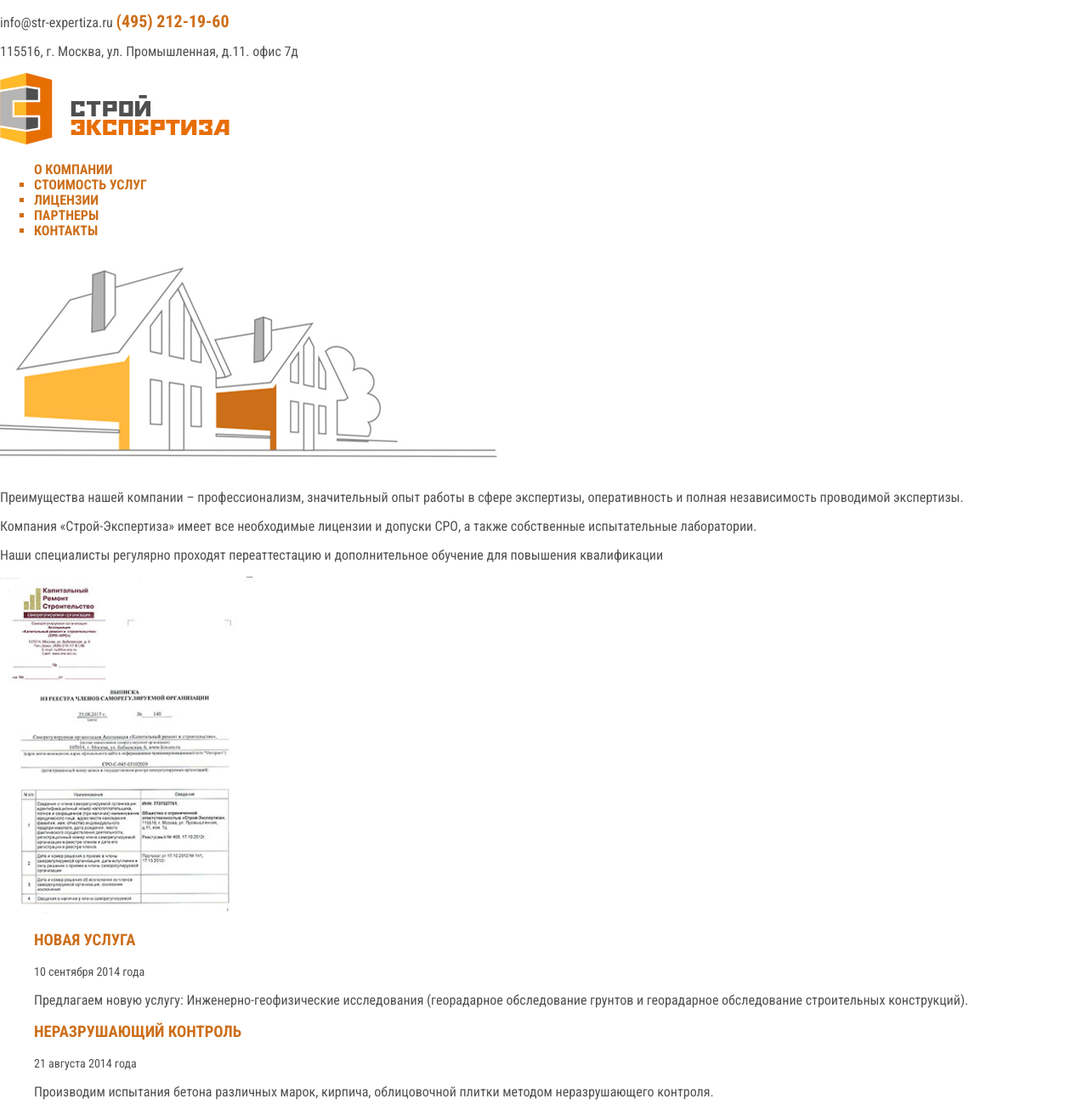
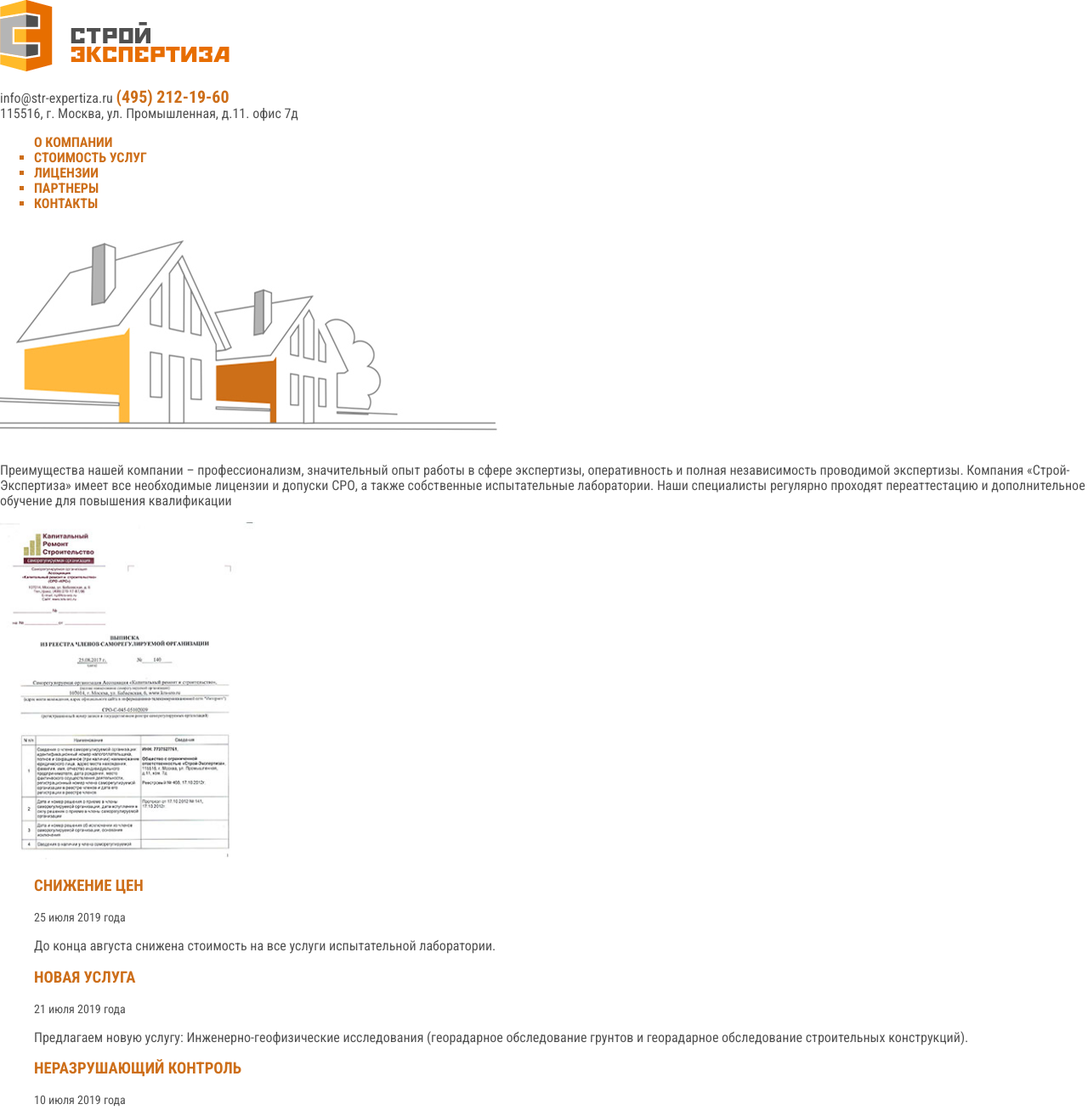
Before and after one commit to second000/Str-expertiza, a plain HTML site: page index.html in a window 1280 px wide. Shown: the top 1307 px of the page at 85% size. Drawn offline with Linux system fonts and the light colour scheme.

Commit message:
Remade index.html for flex

```diff
--- a/index.html
+++ b/index.html
@@ -10,14 +10,15 @@
 </head>
 <body>
 <header class="header">
-  <section class="header-contacts">
-    <p>info@str-expertiza.ru <span class="header-phone">(495) 212-19-60</span></p>
-    <p>115516, г. Москва, ул. Промышленная, д.11. офис 7д</p>
-  </section>
-  <nav class="header-nav">
+  <div class="header-wrapper">
     <a href="#">
       <img src="img/logo.png" alt="Строй-экспертиза" class="header-logo">
     </a>
+    <p class="header-contacts">info@str-expertiza.ru <span class="header-phone">(495) 212-19-60</span><br>
+    115516, г. Москва, ул. Промышленная, д.11. офис 7д</p>
+  </div>
+  <div class="hr"></div>
+  <nav class="header-nav">
     <ul class="header-nav-item">
       <li><a href="company.html">О компании</a></li>
       <li><a href="price.html">Стоимость услуг</a></li>
@@ -27,34 +28,41 @@
     </ul>
   </nav>
 </header>
-<main class="main-container">
+<main class="container">
   <h1 class="visually-hidden">"Строй-экспертиза"</h1>
-  <section class="main-content">
-    <h2 class="visually-hidden">Основные преимущества компании "Строй-экспертиза"</h2>
-    <img class="main-img" src="img/img-main-page.jpg" alt="Слайдер">
-    <p>Преимущества нашей компании – профессионализм, значительный опыт работы в сфере экспертизы,
-      оперативность и полная независимость проводимой экспертизы.</p>
-    <p>Компания «Строй-Экспертиза» имеет все необходимые лицензии и допуски СРО,
-      а также собственные испытательные лаборатории.</p>
-    <p>Наши специалисты регулярно проходят переаттестацию
-      и дополнительное обучение для повышения квалификации</p>
-  </section>
-  <section class="main-licenses-tex">
-    <h2 class="visually-hidden">Лицензии компании "Строй-экспертиза"</h2>
-    <img class="main-licenses-img" src="img/svid-sro.jpg" width="300">
+  <section class="content">
+    <div class="content-text">
+      <img class="main-img" src="img/img-main-page.jpg" alt="Слайдер">
+      <h2 class="visually-hidden">Основные преимущества компании "Строй-экспертиза"</h2>
+      <p>Преимущества нашей компании – профессионализм, значительный опыт работы в сфере экспертизы,
+        оперативность и полная независимость проводимой экспертизы.
+        Компания «Строй-Экспертиза» имеет все необходимые лицензии и допуски СРО,
+        а также собственные испытательные лаборатории.
+        Наши специалисты регулярно проходят переаттестацию
+        и дополнительное обучение для повышения квалификации</p>
+    </div>
+    <div class="content-licenses">
+      <h2 class="visually-hidden">Лицензии компании "Строй-экспертиза"</h2>
+      <img class="main-licenses-img" src="img/svid-sro.jpg" width="300">
+    </div>
   </section>
   <section class="news">
     <h2 class="visually-hidden">Новости</h2>
     <ul class="news-list">
       <li>
+        <h3>Снижение цен</h3>
+        <time datetime="2019-07-25">25 июля 2019 года</time>
+        <p>До конца августа снижена стоимость на все услуги испытательной лаборатории.</p>
+      </li>
+      <li>
         <h3>Новая услуга</h3>
-        <time datetime="2014-09-10">10 сентября 2014 года</time>
+        <time datetime="2019-07-21">21 июля 2019 года</time>
         <p>Предлагаем новую услугу: Инженерно-геофизические исследования
           (георадарное обследование грунтов и георадарное обследование строительных конструкций).</p>
       </li>
       <li>
         <h3>Неразрушающий контроль</h3>
-        <time datetime="2014-08-21">21 августа 2014 года</time>
+        <time datetime="2019-07-10">10 июля 2019 года</time>
         <p>Производим испытания бетона различных марок, кирпича, облицовочной плитки методом неразрушающего контроля.</p>
       </li>
     </ul>
```
